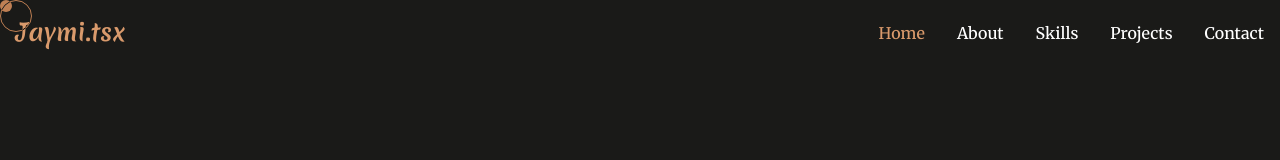
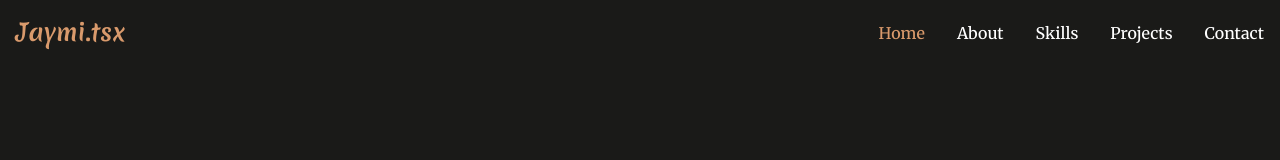
Before and after one commit to Jaymi-01/portfolio-3.0.1, a React (Vite) app: page / in a window 1280 px wide. Shown: the top 160 px of the page. Built offline with nearby package versions, Linux system fonts and the light colour scheme; a web font is replaced by a local one.

Commit message:
chore: remove custom cursor feature

```diff
--- a/src/App.tsx
+++ b/src/App.tsx
@@ -7,14 +7,12 @@ import Skills from './components/Skills';
 import Projects from './components/Projects';
 import Contact from './components/Contact';
 import MusicPlayer from './components/MusicPlayer';
-import CustomCursor from './components/CustomCursor';
 
 const App = () => {
   const [activeLink, setActiveLink] = useState('home');
 
   return (
     <div>
-      <CustomCursor />
       <Header activeLink={activeLink} setActiveLink={setActiveLink} />
       <Home />
       <About />
--- a/src/components/CustomCursor.tsx
+++ /dev/null
@@ -1,84 +0,0 @@
-import { useEffect, useRef, useState } from 'react';
-import { motion } from 'framer-motion';
-import gsap from 'gsap';
-
-const CustomCursor = () => {
-  const cursorRef = useRef<HTMLDivElement>(null);
-  const followerRef = useRef<HTMLDivElement>(null);
-  const [isHovering, setIsHovering] = useState(false);
-
-  useEffect(() => {
-    const cursor = cursorRef.current;
-    const follower = followerRef.current;
-
-    if (!cursor || !follower) return;
-
-    // Move cursor and follower
-    const moveCursor = (e: MouseEvent) => {
-      gsap.to(cursor, {
-        x: e.clientX,
-        y: e.clientY,
-        duration: 0.1,
-      });
-      gsap.to(follower, {
-        x: e.clientX,
-        y: e.clientY,
-        duration: 0.3,
-        ease: "power2.out"
-      });
-    };
-
-    // Hover logic
-    const handleMouseOver = (e: MouseEvent) => {
-      const target = e.target as HTMLElement;
-      if (
-        target.tagName === 'A' ||
-        target.tagName === 'BUTTON' ||
-        target.closest('a') ||
-        target.closest('button') ||
-        target.classList.contains('cursor-hover')
-      ) {
-        setIsHovering(true);
-      } else {
-        setIsHovering(false);
-      }
-    };
-
-    window.addEventListener('mousemove', moveCursor);
-    window.addEventListener('mouseover', handleMouseOver);
-
-    return () => {
-      window.removeEventListener('mousemove', moveCursor);
-      window.removeEventListener('mouseover', handleMouseOver);
-    };
-  }, []);
-
-  return (
-    <>
-      {/* Main Cursor Dot */}
-      <motion.div
-        ref={cursorRef}
-        className="fixed top-0 left-0 w-3 h-3 bg-primary rounded-full pointer-events-none z-[9999] mix-blend-difference hidden md:block"
-        animate={{
-          scale: isHovering ? 0 : 1, // Disappear when hovering (follower takes over)
-        }}
-        style={{ transform: 'translate(-50%, -50%)' }} // Initial centering hack
-      />
-
-      {/* Follower Ring */}
-      <motion.div
-        ref={followerRef}
-        className="fixed top-0 left-0 w-8 h-8 border border-primary rounded-full pointer-events-none z-[9998] mix-blend-difference hidden md:block"
-        animate={{
-          scale: isHovering ? 2.5 : 1,
-          backgroundColor: isHovering ? 'rgba(217, 154, 108, 0.2)' : 'transparent',
-          borderColor: isHovering ? 'transparent' : '#d99a6c'
-        }}
-        transition={{ duration: 0.2 }}
-        style={{ transform: 'translate(-50%, -50%)' }}
-      />
-    </>
-  );
-};
-
-export default CustomCursor;
--- a/src/index.css
+++ b/src/index.css
@@ -3,20 +3,12 @@
 @import url('https://fonts.googleapis.com/css2?family=Merriweather:ital,opsz,wght@0,18..144,300..900;1,18..144,300..900&family=Playfair:ital,opsz,wght@0,5..1200,300..900;1,5..1200,300..900&display=swap');
 @import "tailwindcss";
 
-body {
+body{
   background-color: #1A1A18;
   color: #ffffff;
-  cursor: none; /* Hide default cursor */
 }
 
-/* Restore cursor on mobile */
-@media (max-width: 768px) {
-  body {
-    cursor: auto;
-  }
-}
-
-@theme {
+@theme{
   --font-script: playfair;
   --font-serif: Merriweather;
   --font-sans: Poppins;
```
